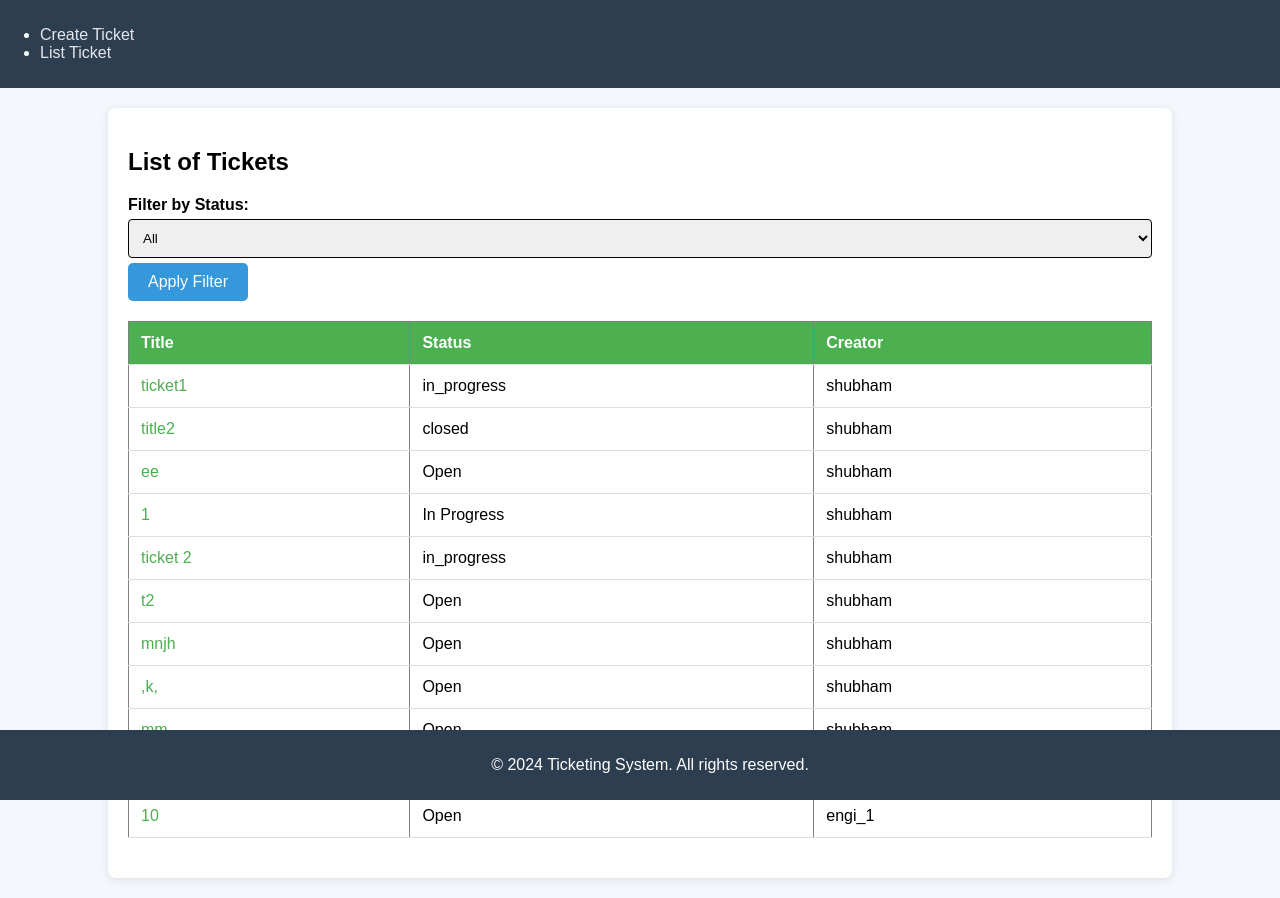
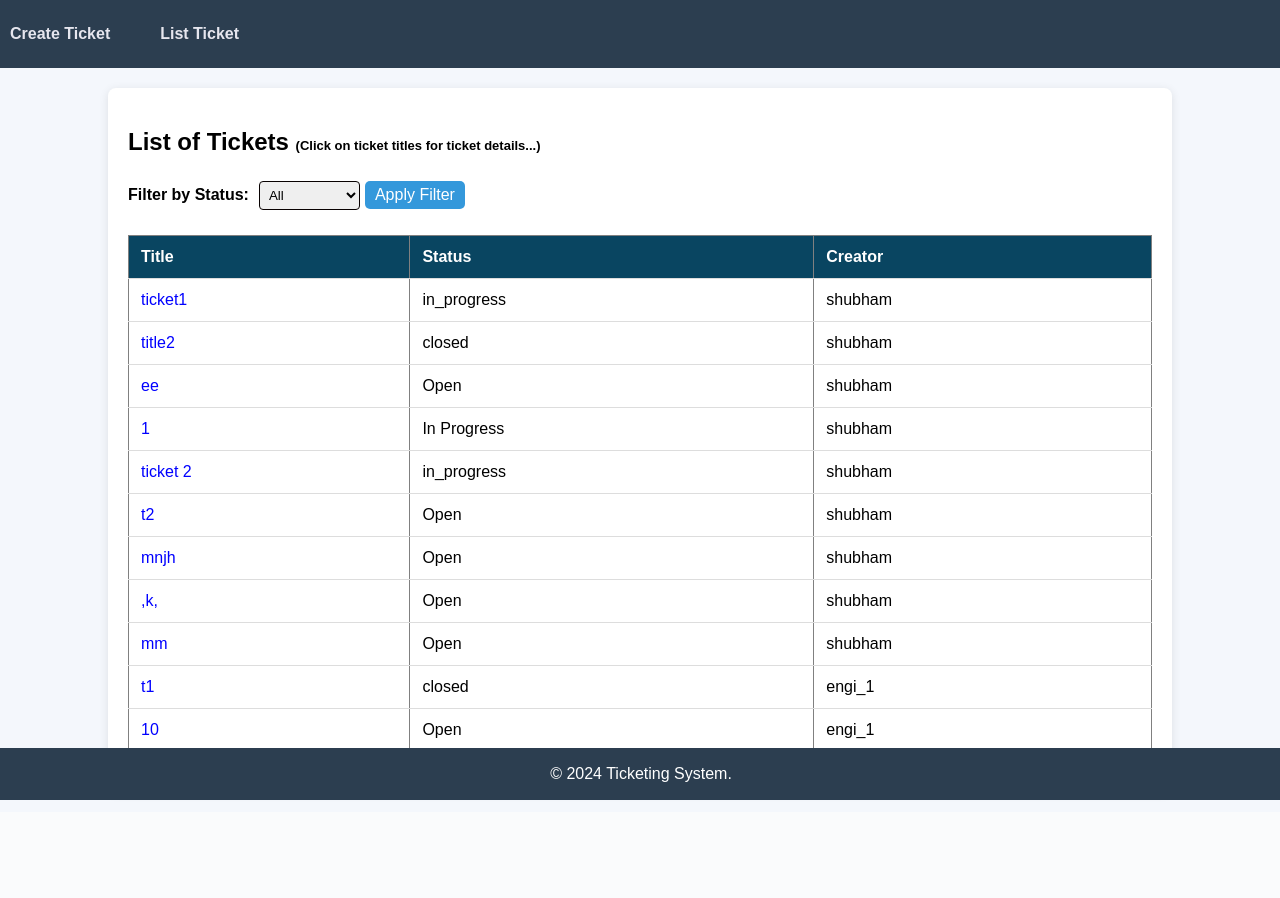
Before and after one commit to Shubhampg1916/assisgment_orbit-, a Django app: page /tickets/list_ticket/ in a window 1280 px wide. After the commit the page ends 800 px from the top, so only its background shows below. Run offline with Django 5.2, Linux system fonts and the light colour scheme; data comes from the database, SQL or seed files in the repository; both versions use the stored data as it was after the commit.

Commit message:
changes before submission

```diff
--- a/backend/templates/tickets/add_comment.html
+++ b/backend/templates/tickets/add_comment.html
@@ -68,7 +68,7 @@
             resize: vertical; /* Make the text area resizable */
             min-height: 180px; /* Increased minimum height for better user experience */
             font-size: 16px; /* Increased font size */
-            align-self: center;
+            align-self: left;
             padding-left: 5px;
         }
         .form-control:focus {
@@ -97,7 +97,7 @@
             background-color: #45a049;
         }
         .back-button {
-            background-color: #f44336;
+            background-color: #094561;
         }
         .back-button:hover {
             background-color: #e53935; /* Darker red on hover */
--- a/backend/templates/tickets/base.html
+++ b/backend/templates/tickets/base.html
@@ -16,7 +16,7 @@
         header {
             background-color: #2c3e50;
             color: white;
-            padding: 10px 0;
+            padding: 15px 0;
             text-align: left;
         }
         header h1 {
@@ -68,7 +68,7 @@
             background-color: #2c3e50;
             color: white;
             text-align: center;
-            padding: 10px;
+            padding: 1px;
             position: fixed;
             bottom: 0;
             width: 100%;
@@ -91,23 +91,33 @@
                 <li><a href="{% url 'list_ticket' %}" style="color: rgb(230, 230, 238);">List Ticket</a></li>
             </ul>
         </nav>
-        <!-- <style>
+
+        <style>
             .nav-list {
                 list-style-type: none; /* Remove default bullet points */
-                display: flex; /* Use flexbox to align items horizontally */
-                gap: 1500px; /* Add space between items */
+                display: flex; /* Align items horizontally */
+                gap: 50px; /* Add space between items */
+                margin: 0;
+                padding: 0;
+                padding: 10px;
             }
 
             .nav-list li {
-                display: inline; /* Inline styling for list items */
+                display: inline; /* Keep items inline */
             }
 
             .nav-list a {
-                text-decoration: none; /* Remove underline from links */
+                text-decoration: none; /* Remove underline */
                 color: rgb(230, 230, 238); /* Set link color */
-                font-weight: bold; /* Optional: make text bold */
+                font-weight: bold;
             }
-        </style> -->
+
+            .nav-list a:hover {
+                color: #ffffff; /* Optional: Change color on hover */
+            }
+        </style>
+
+
     </header>
 
     <main>
@@ -117,7 +127,7 @@
     </main>
 
     <footer>
-        <p>&copy; 2024 Ticketing System. All rights reserved.</p>
+        <p>&copy; 2024 Ticketing System.</p>
     </footer>
 
     {% block extra_js %}{% endblock %}
--- a/backend/templates/tickets/list_ticket.html
+++ b/backend/templates/tickets/list_ticket.html
@@ -1,18 +1,18 @@
 {% extends 'tickets/base.html' %}
 
 {% block content %}
-<h2>List of Tickets</h2>
+<h2>List of Tickets <span style="font-size: small;">(Click on ticket titles for ticket details...)</span></h2>
 
 <!-- Filter form for selecting ticket status -->
-<form method="get" action="{% url 'list_ticket' %}">
-  <label for="status">Filter by Status:</label>
-  <select name="status" id="status">
+<form method="get" action="{% url 'list_ticket' %}" style="display: flex; align-items: center; gap: 5px;">
+  <label for="status" style="margin-right: 5px;">Filter by Status:</label>
+  <select name="status" id="status" style="width: auto; padding: 5px;">
     <option value="">All</option>
     <option value="Open" {% if request.GET.status == 'Open' %}selected{% endif %}>Open</option>
     <option value="In Progress" {% if request.GET.status == 'In Progress' %}selected{% endif %}>In Progress</option>
     <option value="Closed" {% if request.GET.status == 'Closed' %}selected{% endif %}>Closed</option>
   </select>
-  <button type="submit">Apply Filter</button>
+  <button type="submit" style="padding: 5px 10px;">Apply Filter</button>
 </form>
 
 <table border="1">
@@ -23,7 +23,7 @@
   </tr>
   {% for ticket in tickets %}
   <tr>
-      <td><a href="{% url 'ticket_detail' ticket.id %}">{{ ticket.title }}</a></td>
+    <td><a href="{% url 'ticket_detail' ticket.id %}" style="color: blue;">{{ ticket.title }}</a></td>
     <td>{{ ticket.status }}</td>
     <td>{{ ticket.Name_of_creator }}</td>
   </tr>
@@ -45,7 +45,7 @@
   }
 
   th {
-    background-color: #4CAF50;
+    background-color: #094561;
     color: white;
   }
 
@@ -54,7 +54,7 @@
   }
 
   a {
-    color: #4CAF50;
+    color: #032758;
     text-decoration: none;
   }
 
```
Also changed, not shown: backend/templates/tickets/ticket_detail.html (+20 -3 lines), db.sqlite3, 1 other file. Lines whose indentation alone changed are shown as unchanged.
